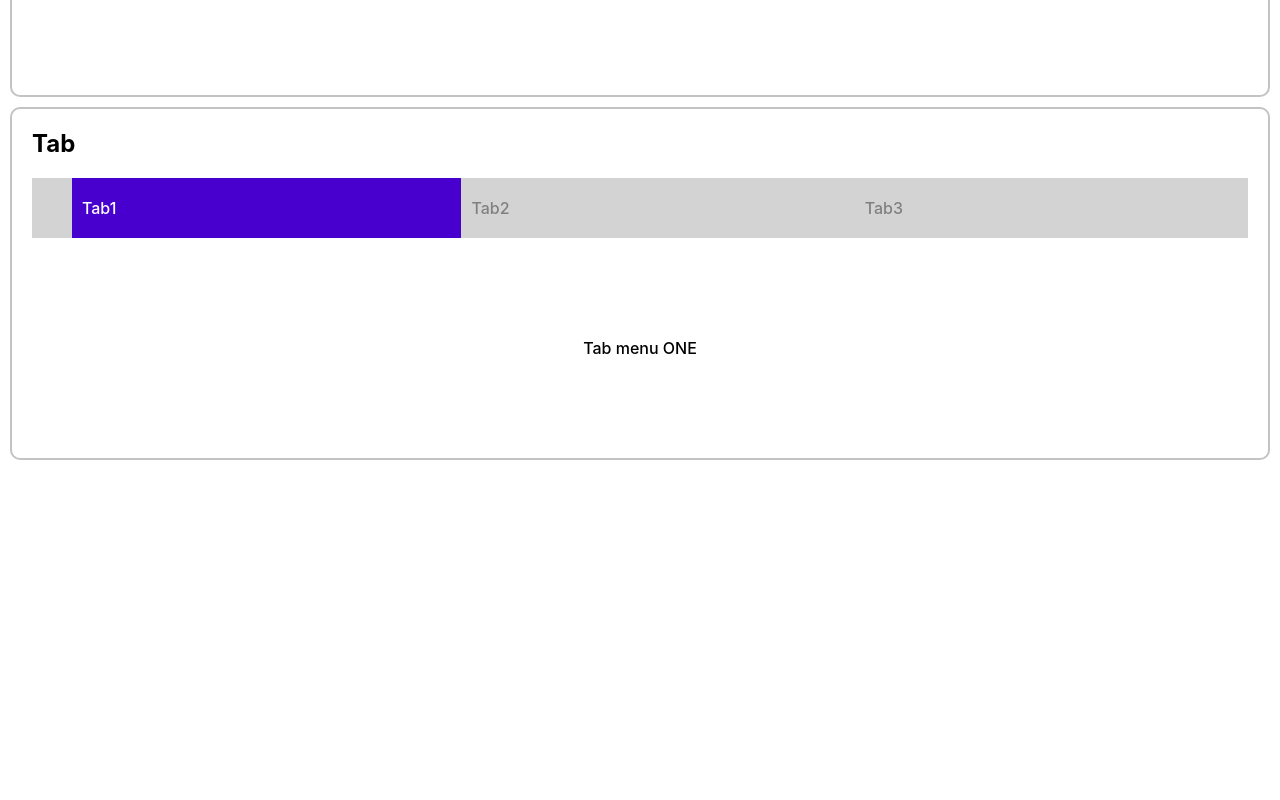
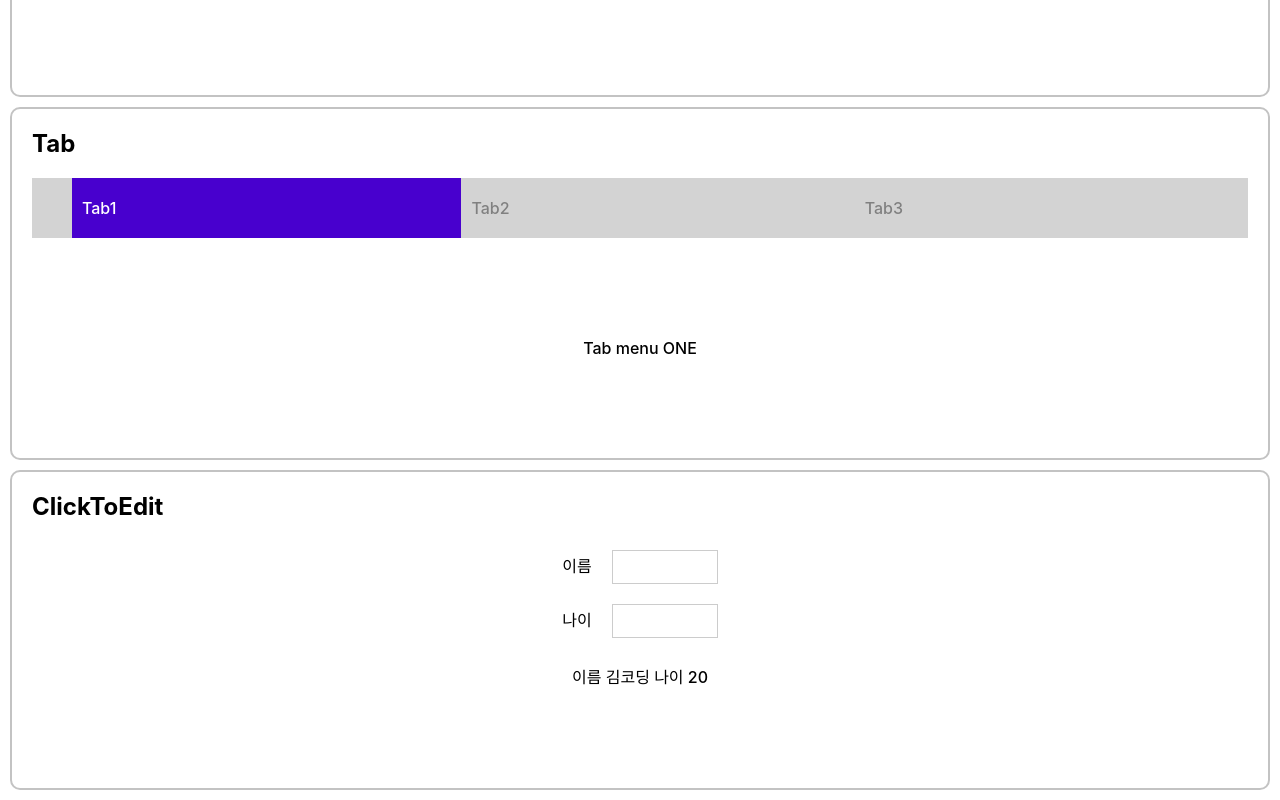
Before and after one commit to h1un/wanted_pre_onboarding, a React (Create React App) app in the folder wanted_pre_onboarding/: page / in a window 1280 px wide. Shown: the part 883-1683 px from the top of the page. Before the commit the page ends 1353 px from the top, so only its background shows below. Built offline with nearby package versions, Linux system fonts and the light colour scheme.

Commit message:
feat : ClickToEdit.js

```diff
--- a/wanted_pre_onboarding/src/App.js
+++ b/wanted_pre_onboarding/src/App.js
@@ -3,6 +3,9 @@ import './App.css';
 import Toggle from "./component/Toggle";
 import Modal from "./component/Modal";
 import Tab from "./component/Tab";
+import Tag from "./component/Tag";
+import AutoComplete from "./component/AutoComplete";
+import ClickToEdit from "./component/ClickToEdit";
 
 function App() {
     return (
@@ -11,6 +14,9 @@ function App() {
             <Toggle/>
             <Modal/>
             <Tab/>
+            {/*<Tag/>*/}
+            {/*<AutoComplete/>*/}
+            <ClickToEdit/>
         </div>
     );
 }
--- /dev/null
+++ b/wanted_pre_onboarding/src/component/ClickToEdit.css
@@ -0,0 +1,27 @@
+.content.clickToEdit{
+    margin: 0  0 100px 0;
+}
+.a{
+    align-items: baseline;
+}
+.content.clickToEdit input{
+    width: 100px;
+    height: 30px;
+    border: 1px solid #ccc;
+    font-size: 16px;
+    font-weight: 500;
+    margin : 10px 10px;
+    align: center;
+    text-align: center;
+    outline: none;
+}
+
+.content.clickToEdit label{
+    width: 100px;
+    height: 30px;
+    font-size: 16px;
+    font-weight: 500;
+    margin : 10px 10px;
+    text-align: center;
+    outline: none;
+}
--- a/wanted_pre_onboarding/src/component/ClickToEdit.js
+++ b/wanted_pre_onboarding/src/component/ClickToEdit.js
@@ -0,0 +1,40 @@
+import "./ClickToEdit.css";
+import React, {useState} from 'react';
+
+function ClickToEdit() {
+    const body = document.querySelector("body");
+    const [inputName, setInputName] = useState(["김코딩"]);
+    const [inputAge, setInputAge] = useState([20]);
+
+    const clickTap = () => {
+        const nameInput = document.querySelector("#name").value;
+        const ageInput = document.querySelector("#age").value;
+
+        setInputName(nameInput);
+        setInputAge(ageInput);
+    };
+
+    body.addEventListener('mousedown', clickTap);
+
+    return (
+        <div className="wrapper">
+            <h2>ClickToEdit</h2>
+            <div className="content clickToEdit">
+                <div>
+                    <label>이름</label>
+                    <input type="text" id="name"></input>
+                </div>
+                <div>
+                    <label>나이</label>
+                    <input type="text" id="age"></input>
+                </div>
+                <section className="output-area">
+                    <p>이름 {inputName} 나이 {inputAge}</p>
+                </section>
+            </div>
+
+        </div>
+    );
+}
+
+export default ClickToEdit;
```
Also changed, not shown: 1 other file (tests, documents, lock files or other folders).
